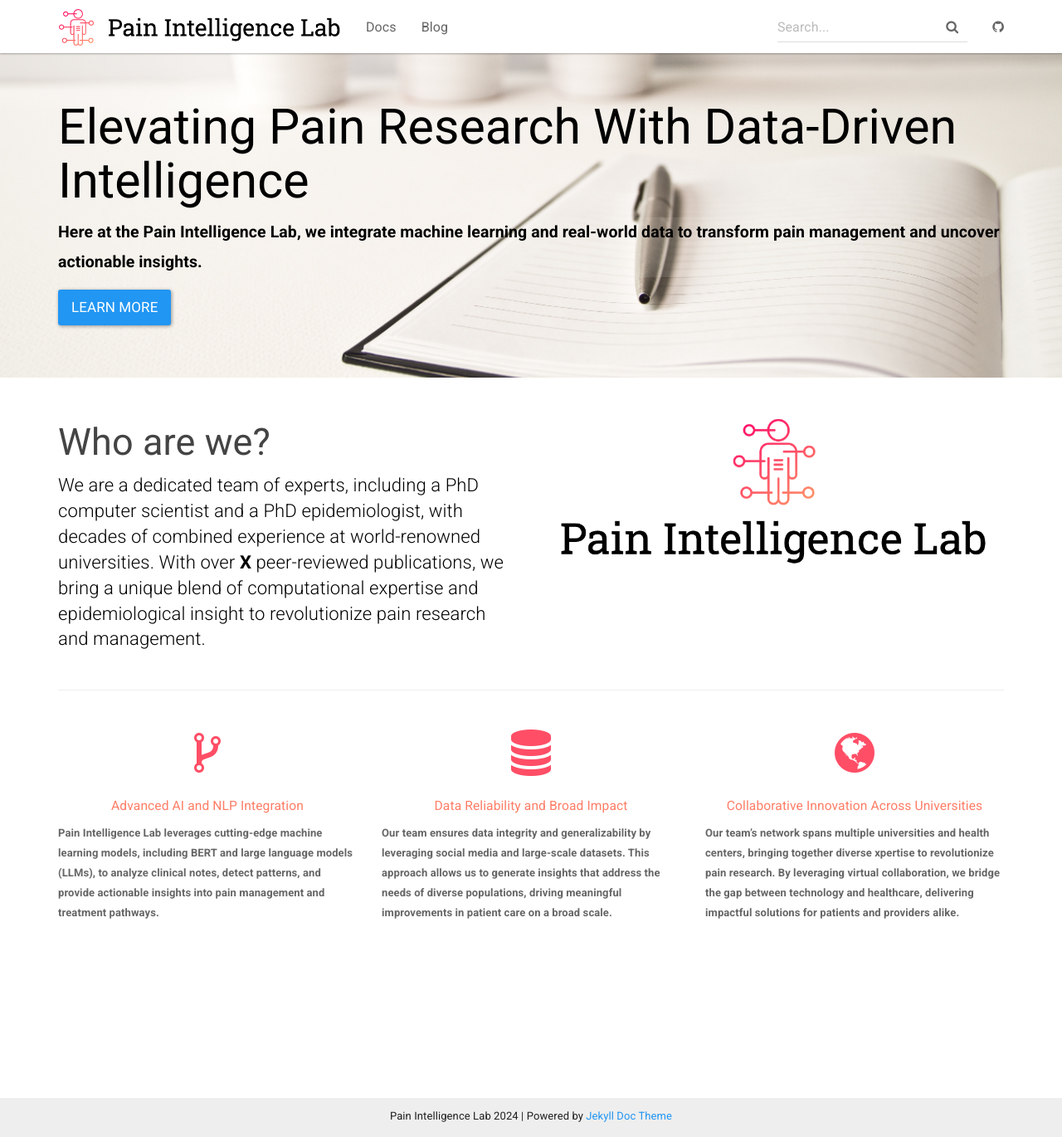
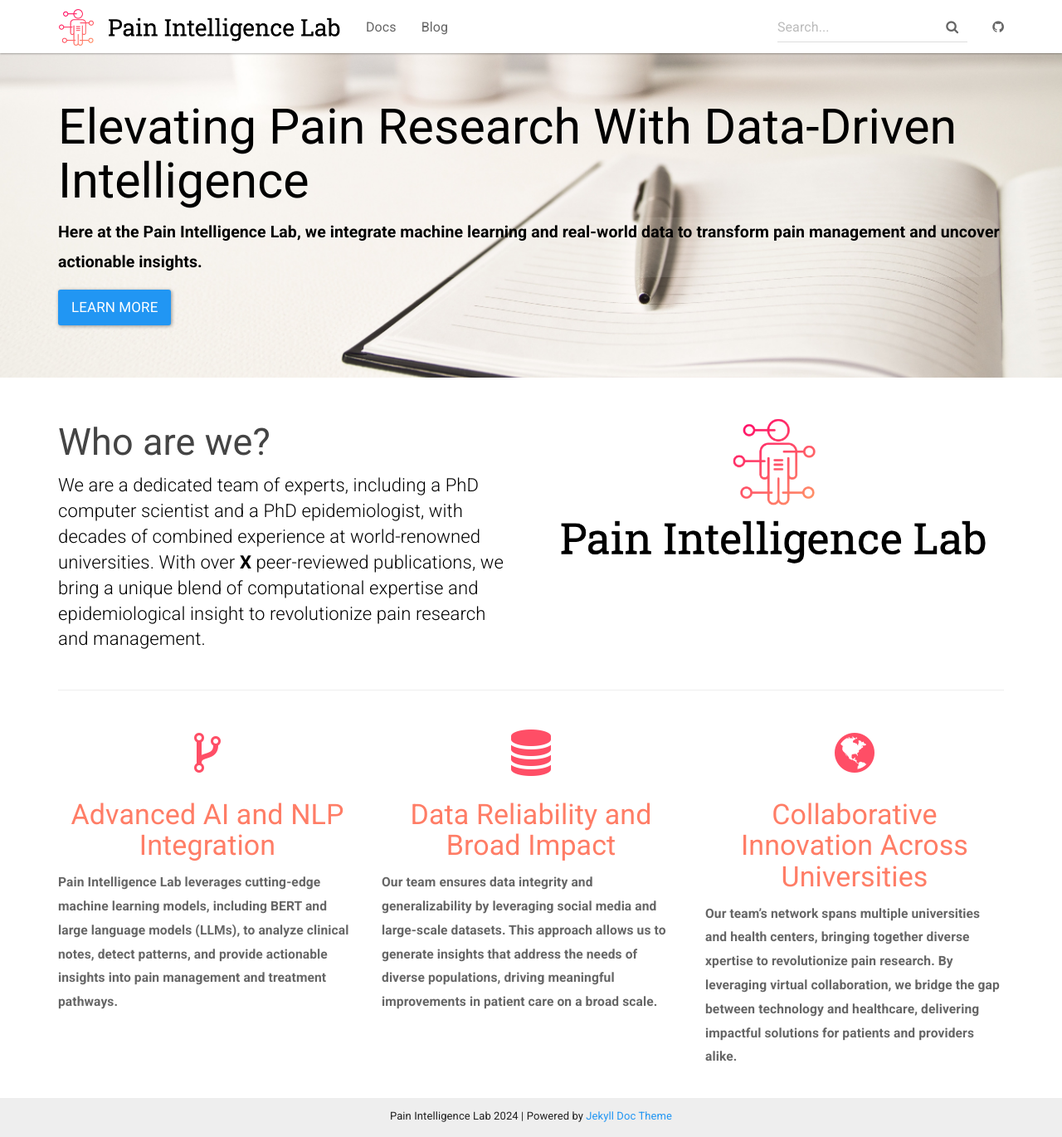
Before and after one commit to potatole123/my-prog, a Jekyll site: the page built from index.html, in a window 1280 px wide and 1370 px high. Shown: the whole window at 83% size. Built offline with Jekyll 4.4.1, drawn with Linux system fonts in a browser that asks for light colours.

Commit message:
Update index.html

```diff
--- a/index.html
+++ b/index.html
@@ -29,23 +29,23 @@ layout: default
     <div class="row">
         <div class="col-sm-4">
             <h1 class="text-center"><i class="fa  fa-code-fork" aria-hidden="true" style="color: rgba(255,78,102,1);"></i></h1>
-            <h3 class="text-center" style="color: rgba(255,125,102,1); font-size: 1.2em;">Advanced AI and NLP Integration            </h3>
-            <p><strong>Pain Intelligence Lab leverages cutting-edge machine learning models, including BERT and large language models (LLMs), to analyze clinical notes, detect patterns,
+            <h3 class="text-center" style="color: rgba(255,125,102,1);">Advanced AI and NLP Integration            </h3>
+            <p style="font-size: 1.2em"><strong>Pain Intelligence Lab leverages cutting-edge machine learning models, including BERT and large language models (LLMs), to analyze clinical notes, detect patterns,
                 and provide actionable insights into pain management and treatment pathways.</strong>
             </p>
         </div>
         <div class="col-sm-4">
             <h1 class="text-center"><i class="fa fa-database" aria-hidden="true" style="color: rgba(255,78,102,1);"></i></h1>
-            <h3 class="text-center" style="color: rgba(255,125,102,1); font-size: 1.2em;">Data Reliability and Broad Impact            </h3>
-            <p><strong>Our team ensures data integrity and generalizability by leveraging social media and
+            <h3 class="text-center" style="color: rgba(255,125,102,1);">Data Reliability and Broad Impact            </h3>
+            <p style="font-size: 1.2em"><strong>Our team ensures data integrity and generalizability by leveraging social media and
                 large-scale datasets. This approach allows us to generate insights that address the needs
                 of diverse populations, driving meaningful improvements in patient care on a broad scale.</strong>
             </p>
         </div>
         <div class="col-sm-4">
             <h1 class="text-center"><i class="fa fa-globe" aria-hidden="true" style="color: rgba(255,78,102,1);"></i></h1>
-            <h3 class="text-center" style="color: rgba(255,125,102,1); font-size: 1.2em;">Collaborative Innovation Across Universities       </h3>
-            <p><strong>Our team’s network spans multiple universities and health centers, bringing together diverse
+            <h3 class="text-center" style="color: rgba(255,125,102,1);">Collaborative Innovation Across Universities       </h3>
+            <p style="font-size: 1.2em"><strong>Our team’s network spans multiple universities and health centers, bringing together diverse
                 xpertise to revolutionize pain research. By leveraging virtual collaboration, we bridge the gap
                 between technology and healthcare, delivering impactful solutions for patients and providers alike.</strong>
             </p>
```
